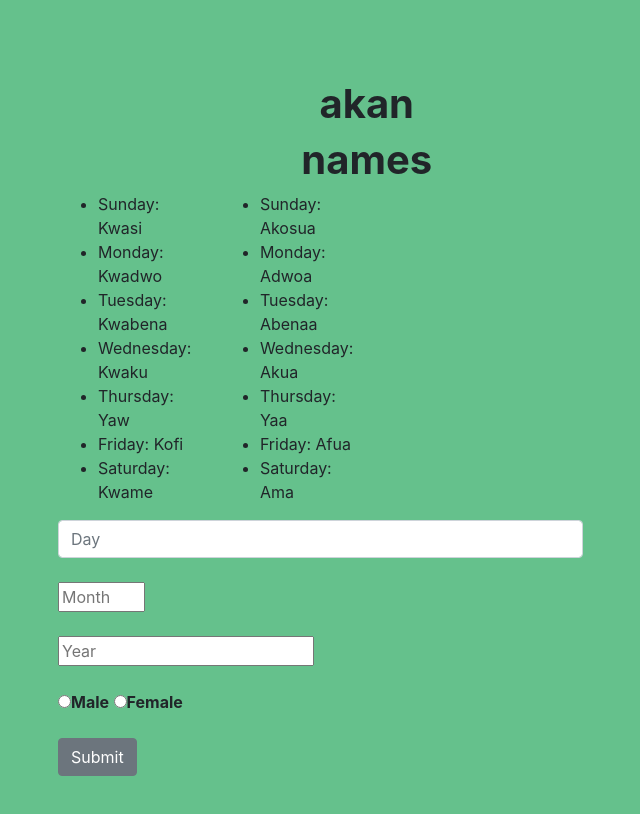
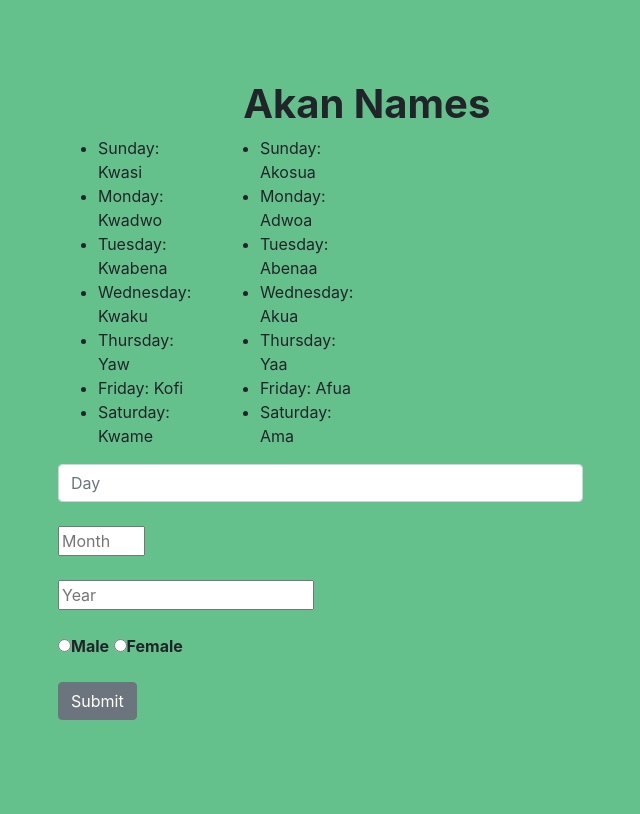
Before and after one commit to munga114/name-project, a plain HTML site: page index.html in a window 1280 px wide. Shown: the whole page, without its empty margins (42-682 px from the left). Drawn offline with nearby package versions, Linux system fonts and the light colour scheme; files that its build step writes are made by us from their sources.

Commit message:
modify stylesheet link

```diff
--- a/index.html
+++ b/index.html
@@ -7,13 +7,12 @@
     <title>Akan names</title>
     <script src="https://use.fontawesome.com/releases/v5.12.1/js/all.js" crossorigin="anonymous"></script>
     <link rel="stylesheet" href="https://stackpath.bootstrapcdn.com/bootstrap/4.1.3/css/bootstrap.min.css" integrity="sha384-MCw98/SFnGE8fJT3GXwEOngsV7Zt27NXFoaoApmYm81iuXoPkFOJwJ8ERdknLPMO" crossorigin="anonymous">
-    <link rel="stylesheet" href="style.css">
+    <link rel="stylesheet" href="css/style.css">
 </head>
 <body>
     <div class="page layout container">
         <div class="col-md-7">
-            <h1 class="first"><strong>akan</strong></h1>
-            <h1 class="second"><strong>names</strong></h1>
+            <h1 class="first"><strong>Akan Names</strong></h1>
             <div class="akan">
                 <div class="row">
                          <div class="col-md-3">
```
